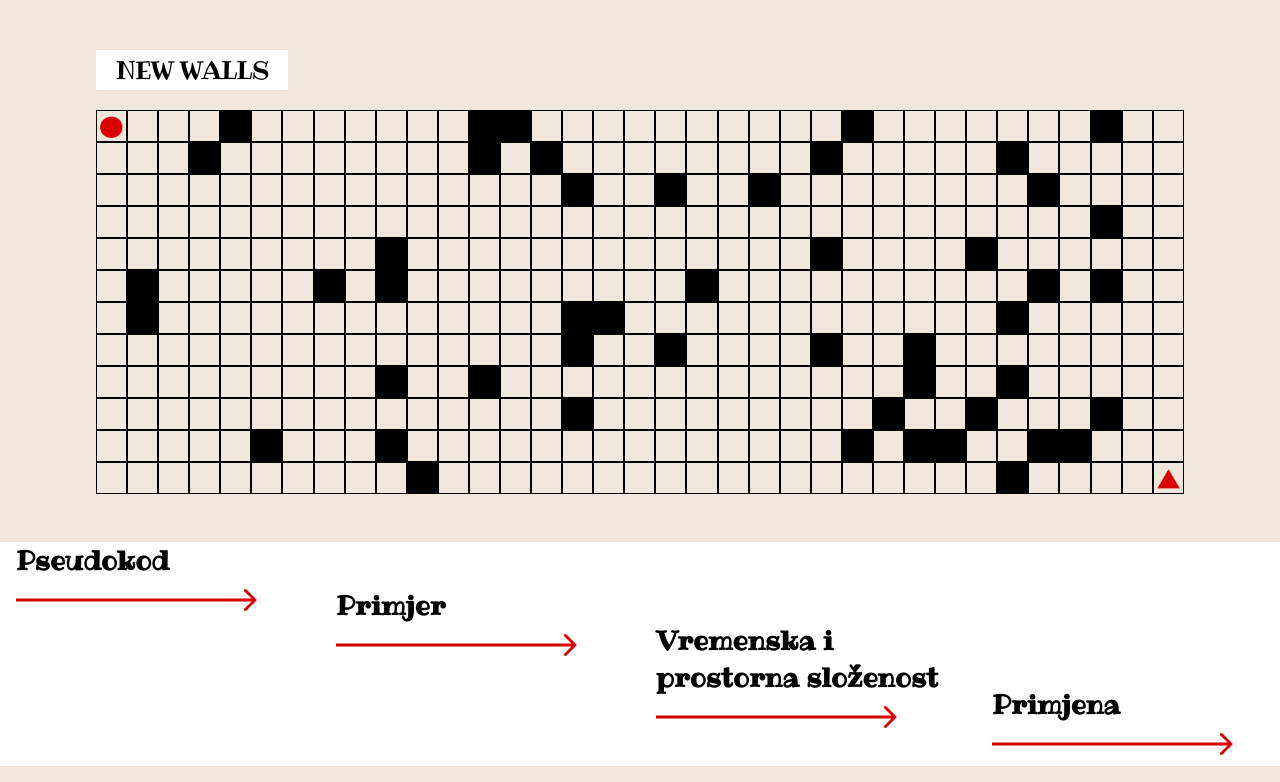
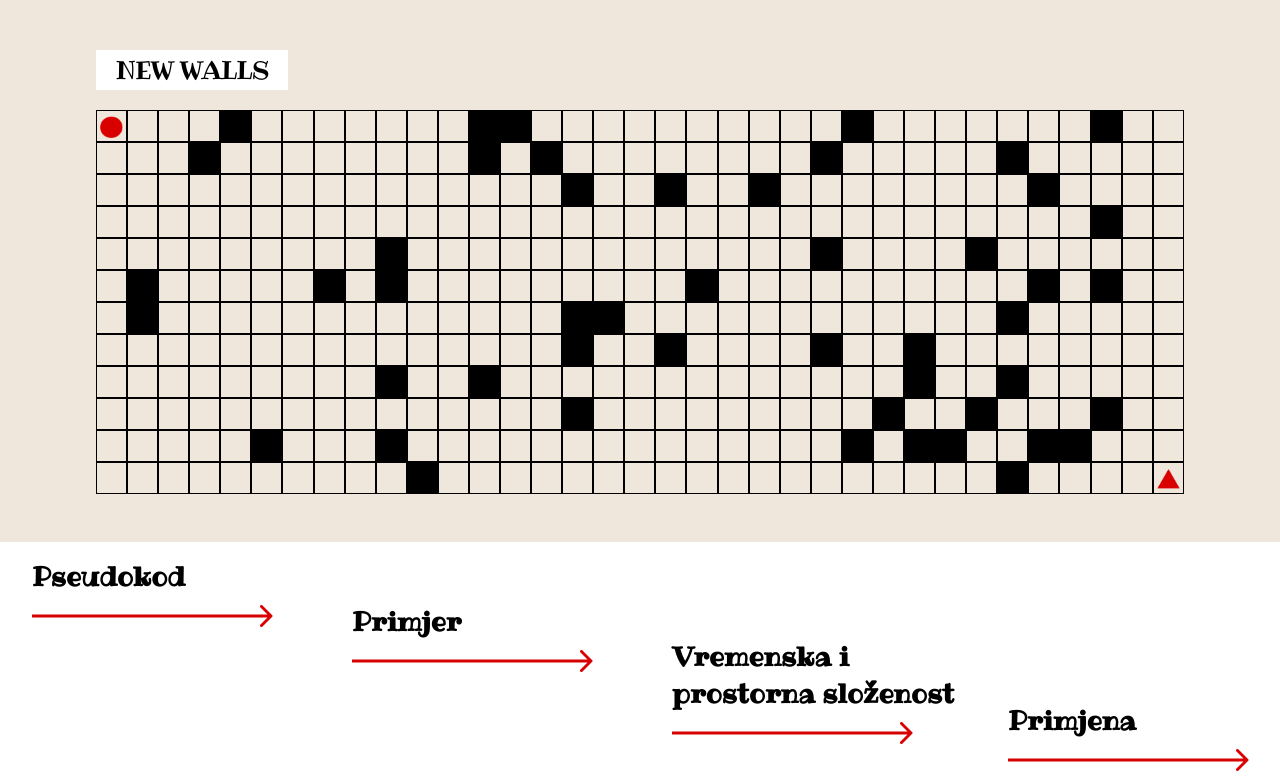
Before and after one commit to j-grgur-hci/PathVisualizer-vol2, a React (Create React App) app: page / in a window 1280 px wide. Shown: the part 452-1234 px from the top of the page. Built offline with nearby package versions, Linux system fonts and the light colour scheme.

Commit message:
overflow issue fixed

```diff
--- a/src/home.css
+++ b/src/home.css
@@ -9,8 +9,9 @@
     font-size: 2rem;
     margin-top: 7rem;
     width: 100%;
-    padding-left: 1rem;
+    padding-left: 2rem;
     padding-bottom: 0rem;
+    padding-top: 1rem;
 }
 
 .col
--- a/src/index.css
+++ b/src/index.css
@@ -1,6 +1,7 @@
 .body {
   background: #EFE7DB;
-  margin: 0
+  margin: 0;
+  overflow-x: hidden;
 }
 
 @import url("https://fonts.googleapis.com/css?family=Montserrat:900i&display=swap");
```
